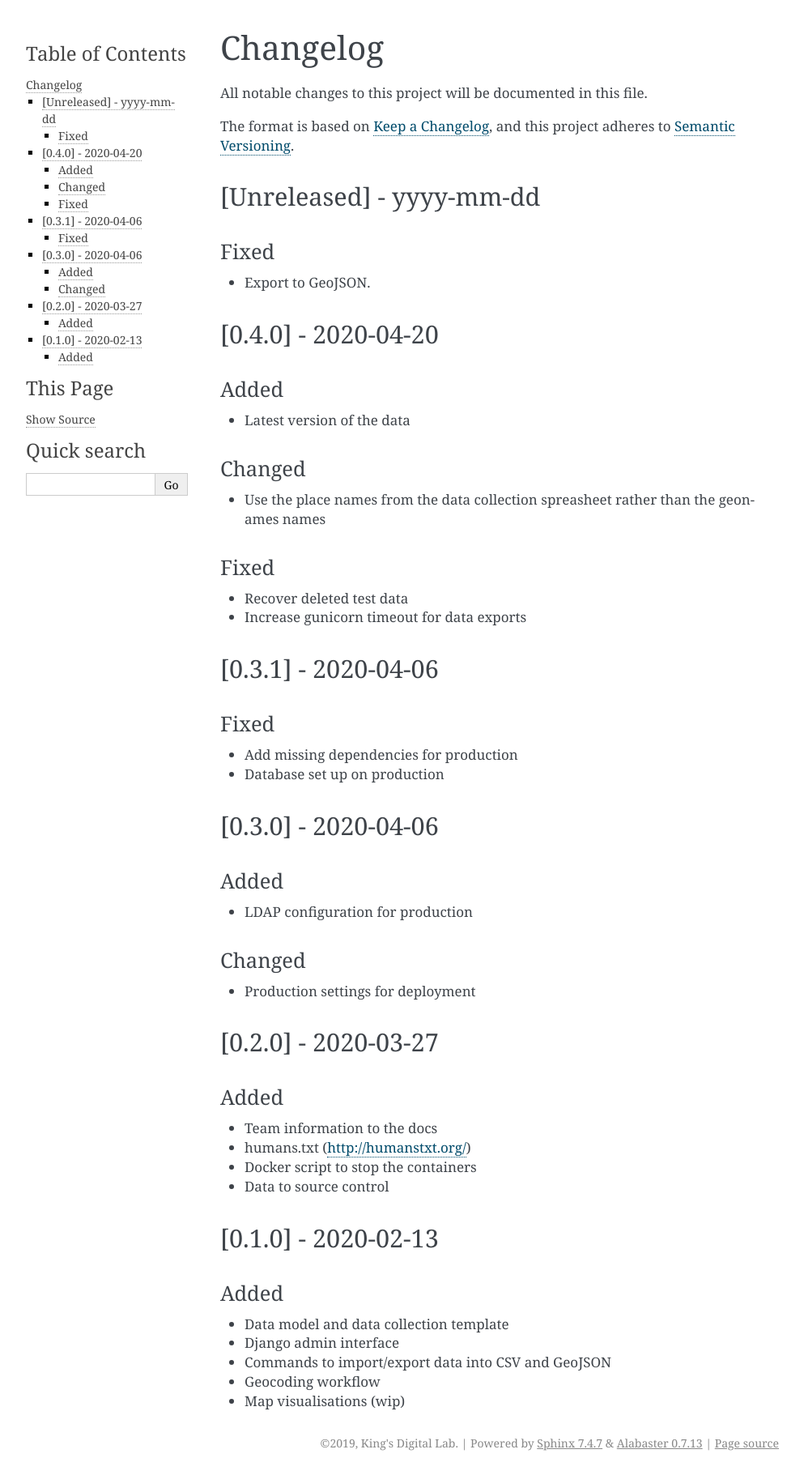
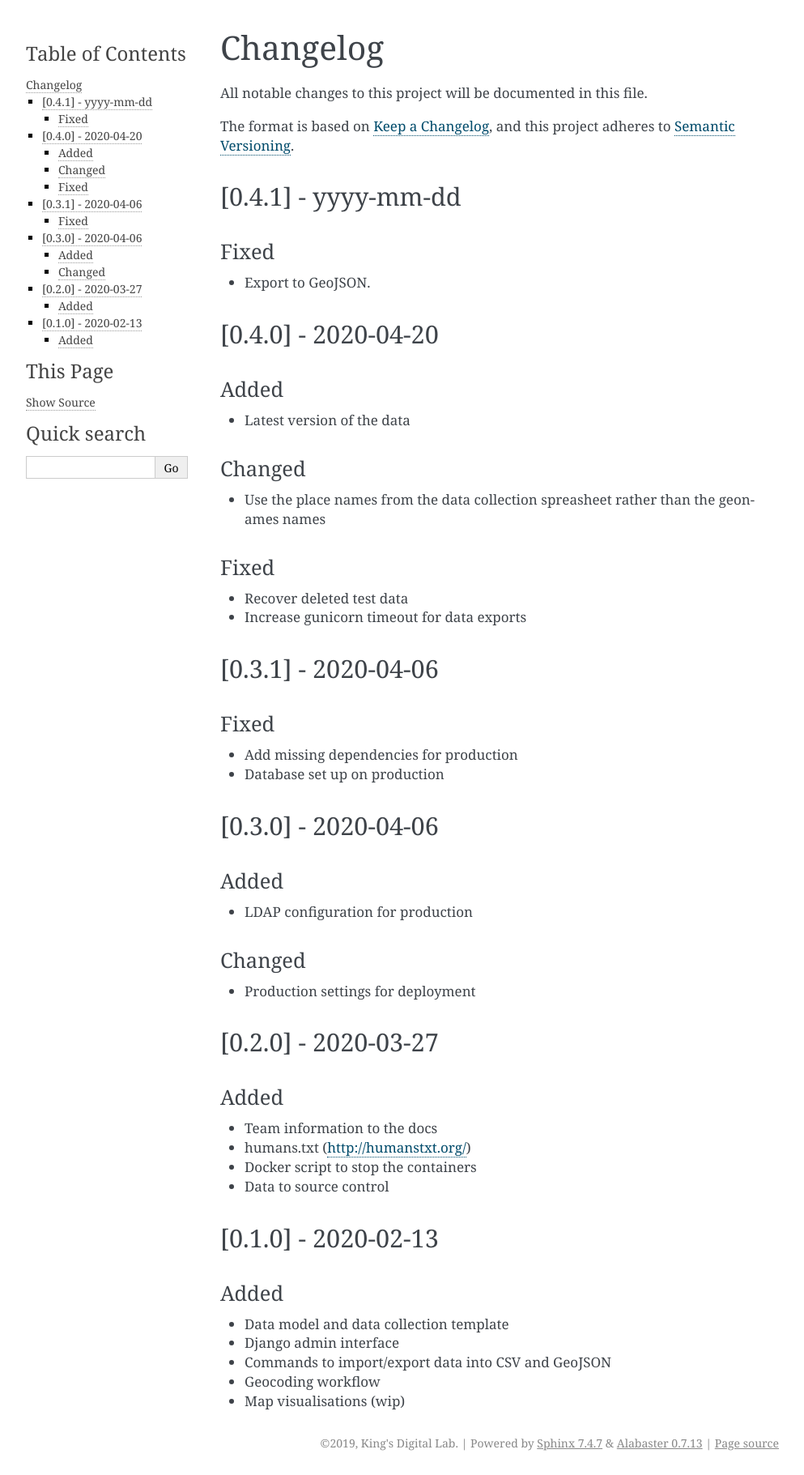
Before and after one commit to kingsdigitallab/etat-civil-django, a Sphinx documentation site: the page built from docs/changelog.rst, in a window 1280 px wide. Shown: the whole page at 81% size, without its empty margins (148-1141 px from the left). Built offline with Sphinx 7.4.7, drawn with Linux system fonts in a browser that asks for light colours.

Commit message:
Bump version: 0.4.0 → 0.4.1

```diff
--- a/CHANGELOG.rst
+++ b/CHANGELOG.rst
@@ -11,7 +11,7 @@
 .. _Keep a Changelog: https://keepachangelog.com/en/1.0.0/
 .. _Semantic Versioning: https://semver.org/spec/v2.0.0.html
 
-[Unreleased] - yyyy-mm-dd
+[0.4.1] - yyyy-mm-dd
 --------------------
 
 Fixed
--- a/docs/conf.py
+++ b/docs/conf.py
@@ -47,9 +47,9 @@
 # built documents.
 #
 # The short X.Y version.
-version = "'0.4.0'"
+version = "'0.4.1'"
 # The full version, including alpha/beta/rc tags.
-release = "'0.4.0'"
+release = "'0.4.1'"
 
 # The language for content autogenerated by Sphinx. Refer to documentation
 # for a list of supported languages.
--- a/etat_civil/__init__.py
+++ b/etat_civil/__init__.py
@@ -1,4 +1,4 @@
-__version__ = "__version__ = '0.4.0'"
+__version__ = "__version__ = '0.4.1'"
 __version_info__ = tuple(
     [
         int(num) if num.isdigit() else num
--- a/setup.cfg
+++ b/setup.cfg
@@ -1,5 +1,5 @@
 [bumpversion]
-current_version = 0.4.0
+current_version = 0.4.1
 commit = True
 tag = True
 
```
